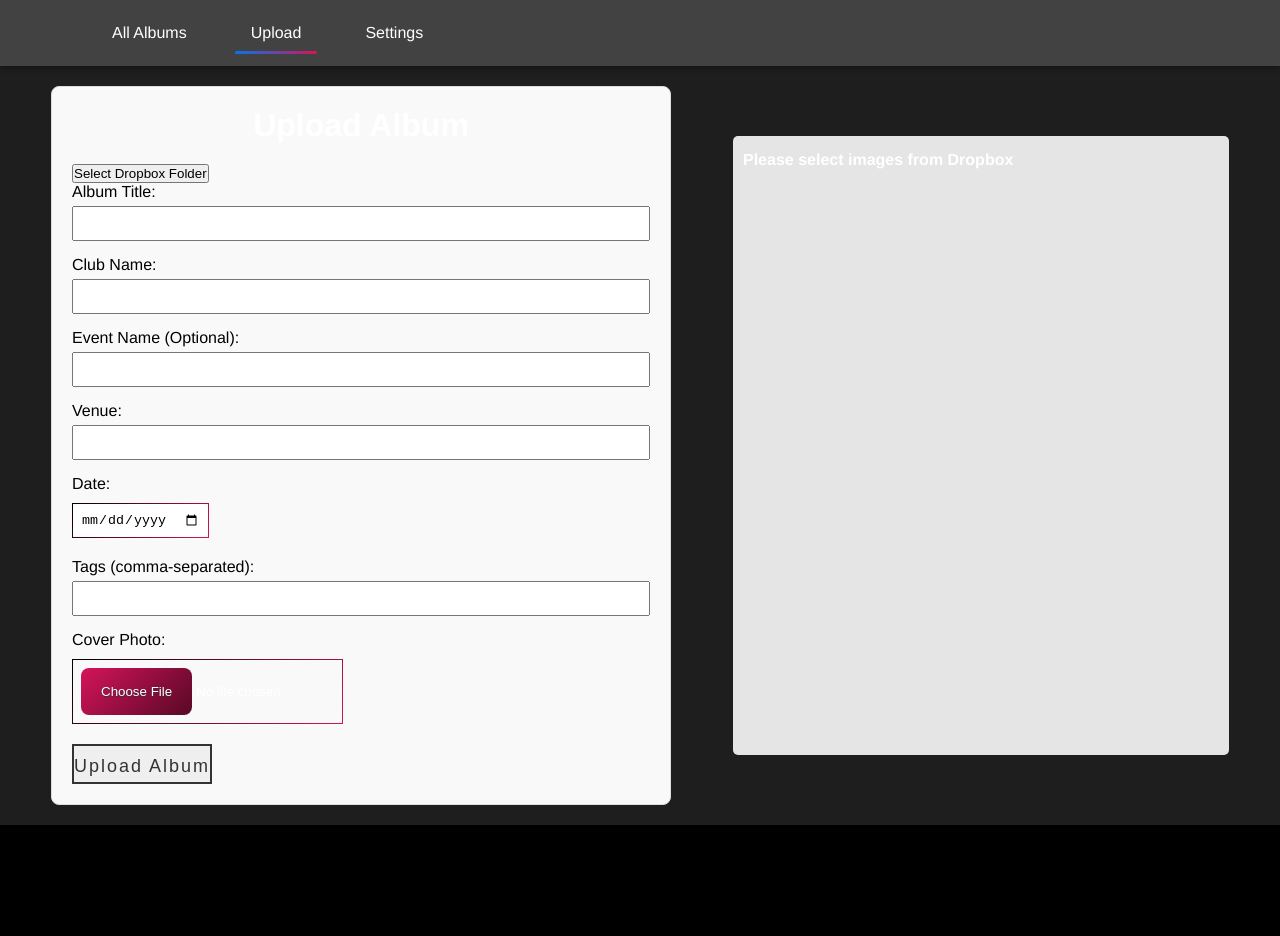
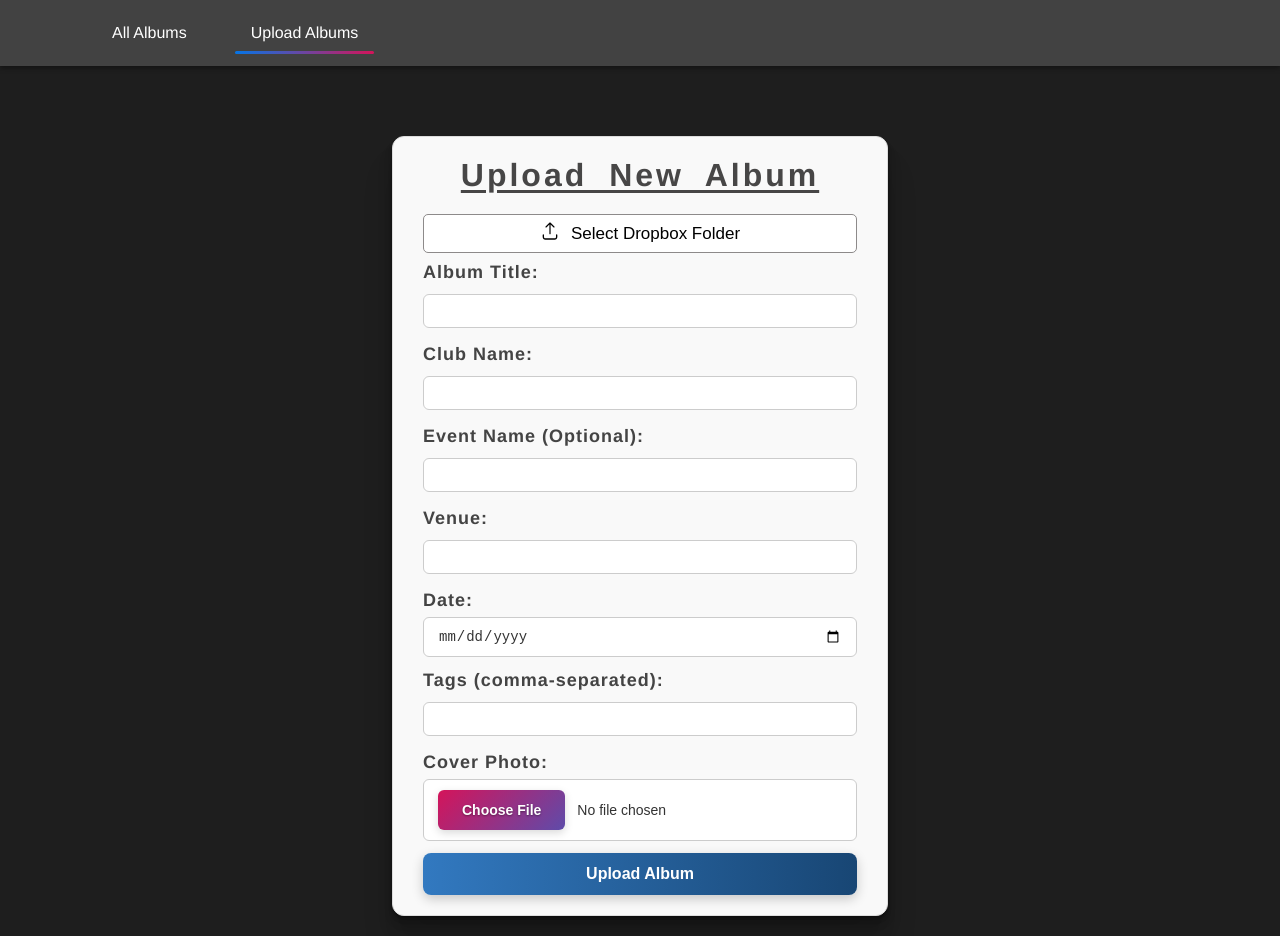
Before and after one commit to bharti404/Lowercase, a React (Create React App) app: page /admin/albumupload in a window 1280 px wide. Before the commit the page ends 825 px from the top, so only its background shows below. Built offline with nearby package versions, Linux system fonts and the light colour scheme.

Commit message:
fix ui for upload album

```diff
--- a/src/App.js
+++ b/src/App.js
@@ -40,6 +40,7 @@ function App() {
         {/* <Route path="/admin" element={<AlbumUpload />} /> */}
 
         <Route path="/admin" element={<AdminLayout />}>
+          <Route index element={<Abumlist />} />
           <Route path="albumlist" element={<Abumlist />} />
           <Route path="albumupload" element={<AlbumUpload />} />
           {/* <Route path="settings" element={<Settings />} /> */}
--- a/src/components/Cards/Curvedcard.css
+++ b/src/components/Cards/Curvedcard.css
@@ -8,7 +8,8 @@
     align-items: center;
     flex-wrap: wrap;
     justify-content: space-evenly;
-    margin: 00 00 100px 00;
+    gap:55px
+    /* margin: 00 00 100px 00; */
 
 }
 
--- a/src/components/admin/Adminlayout.css
+++ b/src/components/admin/Adminlayout.css
@@ -1,125 +1,5 @@
-/*
-.admin-layout {
-  display: flex;
-  background: linear-gradient(90deg, #000, #424242);
-}
 
-.sidebar {
-  width: 15%;
-  color: white;
-  padding: 20px;
-  height: 100vh;
-  background-color: #2c3e50;
-}
-
-.main-content {
-  width: 85vw;
-  padding: 20px;
-}
-
-.sidebar nav ul {
-  list-style: none !important;
-}
-
-.sidebar nav ul li {
-  margin: 30px 0;
-  position: relative;
-}
-
-.sidebar ul li a {
-  width: 200px;
-  height: 35px;
-  display: flex;
-  align-items: center;
-  cursor: pointer;
-  padding: 1em;
-  background: rgb(43, 43, 43);
-  position: relative;
-  color: white;
-  border-radius: 5px;
-  z-index: 10;
-  text-decoration: none;
-}
-
-.sidebar ul li a::before,
-.sidebar ul li a::after {
-  content: "";
-  position: absolute;
-  z-index: -1;
-  border-radius: 5px;
-  width: 105%;
-  transition: all 0.4s;
-}
-
-.sidebar ul li a::before {
-  left: 0%;
-  height: 130%;
-  background: linear-gradient(to right, #D4145A, #000);
-}
-
-.sidebar ul li a::after {
-  left: -10%;
-  height: 120%;
-  background: #ffffff56;
-  backdrop-filter: blur(10px);
-  box-shadow: 0 0 20px rgba(0, 0, 0, 0.164);
-}
-
-.sidebar ul li a:hover::before {
-  transform: translateX(15%);
-  background: linear-gradient(to right, #0575e6, #D4145A, #000);
-}
-
-.sidebar ul li a:hover::after {
-  transform: translateX(-15%);
-
-}
-
-.btmbox {
-  height: 20px;
-  width: 30px;
-  z-index: 10;
-  position: absolute;
-  background: linear-gradient(to right, #2A0812, #000);
-  right: -20px;
-  border-bottom-left-radius: 20px;
-}
-
-.topbox {
-  height: 20px;
-  width: 30px;
-  z-index: 12;
-  position: absolute;
-  background: linear-gradient(to right, #2A0812, #000);
-  right: -20px;
-  top: -15px;
-  border-top-left-radius: 20px;
-}
-
-.topbox,
-.btmbox {
-  display: none;
-}
-
-.active .topbox,
-.active .btmbox {
-  display: block;
-}
-
-
-.active a::after {
-  transform: translateX(-15%) !important;
-
-}
-
-.active a::before {
-  transform: translateX(15%) !important;
-} */
-
-
-
-/* AdminLayout.css */
-.admin-layout {
+/* .admin-layout {
   display: flex;
   flex-direction: column;
   background: #111;
@@ -184,3 +64,73 @@
   background: #1e1e1e;
   color: #fff;
 }
+ */
+
+
+ .admin-layout {
+  display: flex;
+  flex-direction: column;
+  background: #111;
+  min-height: 100vh;
+}
+
+.top-navbar {
+  background: linear-gradient(90deg, #424242, #424242);
+  padding: 1.5rem 6rem;
+  box-shadow: 0 2px 5px rgba(0,0,0,0.4);
+  position: sticky;
+  top: 0;
+  z-index: 100;
+}
+
+.top-navbar nav ul {
+  list-style: none;
+  display: flex;
+  gap: 2rem;
+  margin: 0;
+  padding: 0;
+  align-items: center;
+}
+
+.top-navbar nav ul li {
+  position: relative;
+}
+
+.top-navbar nav ul li a {
+  color: white;
+  text-decoration: none;
+  padding: 0.5rem 1rem;
+  border-radius: 6px;
+  transition: all 0.3s ease;
+  position: relative;
+  font-weight: 500;
+}
+
+/* underline effect */
+.top-navbar nav ul li a::before {
+  content: "";
+  position: absolute;
+  left: 0;
+  bottom: -5px;
+  height: 3px;
+  width: 100%;
+  background: linear-gradient(to right, #0575e6, #d4145a);
+  transform: scaleX(0);
+  transition: transform 0.3s ease;
+  transform-origin: right;
+  border-radius: 2px;
+}
+
+/* hover + active both show underline */
+.top-navbar nav ul li a:hover::before,
+.top-navbar nav ul li a.active::before {
+  transform: scaleX(1);
+  transform-origin: left;
+}
+
+.main-content {
+  flex: 1;
+  padding: 20px;
+  background: #1e1e1e;
+  color: #fff;
+}
--- a/src/components/admin/Adminlayout.jsx
+++ b/src/components/admin/Adminlayout.jsx
@@ -46,6 +46,7 @@
 import React from 'react';
 import { Outlet, useLocation } from 'react-router-dom';
 import './Adminlayout.css';
+import { Link ,NavLink } from "react-router-dom";
 
 const AdminLayout = () => {
 
@@ -57,11 +58,15 @@ const AdminLayout = () => {
    // AdminLayout.jsx
 <div className="admin-layout">
   <header className="top-navbar">
-    <nav>
+    {/* <nav>
       <ul>
         <li className={isActive('/admin/albumlist') ? 'active' : ''}>
           <a href="/admin/albumlist">All Albums</a>
         </li>
+
+        <li className={isActive('/admin/albumlist') ? 'active' : ''}>
+  <Link to="/admin/albumlist">All Albums</Link>
+</li>
         <li className={isActive('/admin/albumupload') ? 'active' : ''}>
           <a href="/admin/albumupload">Upload</a>
         </li>
@@ -69,7 +74,43 @@ const AdminLayout = () => {
           <a href="/admin/settings">Settings</a>
         </li>
       </ul>
-    </nav>
+    </nav> */}
+
+
+
+<nav>
+  <ul>
+    <li>
+      <NavLink
+        to="/admin/albumlist"
+        className={({ isActive }) => (isActive ? "active" : "")}
+        end
+      >
+        All Albums
+      </NavLink>
+    </li>
+
+    <li>
+      <NavLink
+        to="/admin/albumupload"
+        className={({ isActive }) => (isActive ? "active" : "")}
+      >
+        Upload Albums
+      </NavLink>
+    </li>
+
+    {/* <li>
+      <NavLink
+        to="/admin/settings"
+        className={({ isActive }) => (isActive ? "active" : "")}
+      >
+        Settings
+      </NavLink>
+    </li> */}
+  </ul>
+</nav>
+
+
   </header>
 
   <main className="main-content">
--- a/src/components/admin/Album/Albumupload.css
+++ b/src/components/admin/Album/Albumupload.css
@@ -1,13 +1,80 @@
 /* AlbumUpload.css */
+
+
+.album-upload-container{
+  display: flex;
+  height: auto;
+  align-items: flex-start;
+  justify-content: center;
+
+  margin-top: 50px;
+}
 .album-upload {
-   width: 50%;
+   width: 40%;
     margin: 0 auto;
     padding: 20px;
+    padding-left: 30px;
+    padding-right: 30px;
     border: 1px solid #ddd;
-    border-radius: 8px;
+    border-radius: 12px;
+   box-shadow: 0 1px 1px rgba(0,0,0,0.11),
+              0 2px 2px rgba(0,0,0,0.11),
+              0 4px 4px rgba(0,0,0,0.11),
+              0 8px 8px rgba(0,0,0,0.11),
+              0 16px 16px rgba(0,0,0,0.11),
+              0 32px 32px rgba(0,0,0,0.11);
     background-color: #f9f9f9;
   }
 
+  .album-heading{
+    color: #474646;
+    text-align: center;
+    word-spacing: 10px;
+    letter-spacing: 3px;
+    text-decoration-line: underline;
+    text-underline-offset: 4px;
+  }
+  .dropbox-button{
+    padding-top: 6px;
+    padding-bottom: 6px;
+    font-size: 17px;
+    font-weight: 500;
+    width: 100%;
+    text-align: center;
+    display: flex;
+    align-items: center;
+    justify-content: center;
+    gap:11px;
+    background-color: white;
+    border: 1px solid rgb(141, 138, 138);
+    border-radius: 5px;
+    margin-bottom: 8px;
+
+
+  }
+  .dropbox-icon{
+    font-size: 20px;
+    font-weight: 600;
+  }
+
+  .form-group label {
+    font-size: 18px;
+    line-height: 22px;
+    letter-spacing: 1px;
+  }
+
+  .form-group input {
+  width: 100%;                 /* make it expand full width */
+  padding: 10px 14px;          /* more balanced padding */
+  background-color: #fff;
+  border: 1px solid #ccc;      /* lighter neutral border */
+  border-radius: 6px;          /* smoother corners */
+  margin-bottom: 12px;
+  font-size: 14px;
+  color: #333;
+  transition: all 0.25s ease;  /* smooth hover/focus animations */
+  outline: none;               /* remove default browser outline */
+}
   .abumupaod_head{
 
     margin: 10px auto 50px auto;
@@ -119,12 +186,6 @@ cursor: pointer;
 
   }
 
-  .album-upload-container{
-
-    display: flex;
-
-    justify-content: space-around;
-  }
 
 
 
@@ -134,9 +195,9 @@ cursor: pointer;
 
   /* for button now */
 
-   .fetch-button{
+   /* .fetch-button{
     display: block;
-    /* width: 200px; */
+
     height: 40px;
     line-height: 40px;
     font-size: 18px;
@@ -150,7 +211,27 @@ cursor: pointer;
     transition: all .35s;
 
 
-  }
+  } */
+
+  .fetch-button {
+  display: inline-block;
+  background: linear-gradient(90deg, #3279c0, #184674);
+  color: #fff;
+  font-size: 16px;
+  font-weight: 600;
+  padding: 12px 28px;
+  border: none;
+  border-radius: 8px;
+  cursor: pointer;
+  transition: all 0.3s ease;
+  box-shadow: 0 4px 12px rgba(0,0,0,0.2);
+}
+
+.album-form{
+  display: flex;
+  flex-direction: column;
+
+}
 
   .fetch-button span{
     position: relative;
@@ -158,7 +239,7 @@ cursor: pointer;
     padding: 10px;
   }
 
-  .fetch-button:after{
+  /* .fetch-button:after{
     position: absolute;
     content: "";
     top: 0;
@@ -168,7 +249,7 @@ cursor: pointer;
     background: linear-gradient(to right, #D4145A, #000);
     transition: all .35s;
 
-  }
+  } */
 
   .fetch-button:hover{
     color: #fff;
@@ -185,7 +266,7 @@ cursor: pointer;
   }
 
 
-  .album-upload input[type="date"] {
+  /* .album-upload input[type="date"] {
     display: inline-block;
     border-radius: 10px;
     border: 1px dashed;
@@ -194,7 +275,7 @@ cursor: pointer;
     margin: 10px 0 20px 0;
     padding: 8px;
     overflow: hidden;
-  }
+  } */
 
   .custom-date-input {
 
@@ -206,7 +287,7 @@ cursor: pointer;
     cursor: pointer;
   }
 
-  .album-upload input[type="file"] {
+  /* .album-upload input[type="file"] {
     display: inline-block;
     border-radius: 10px;
     border: 1px dashed;
@@ -215,9 +296,9 @@ cursor: pointer;
     margin: 10px 0 20px 0;
     padding: 8px;
     overflow: hidden;
-  }
+  } */
 
-  input::file-selector-button {
+  /* input::file-selector-button {
     background: linear-gradient(135deg, rgba(212,20,90,1) 0%, rgba(0,0,0,1) 100%);
 
     background-position-x: 0%;
@@ -229,12 +310,65 @@ cursor: pointer;
     padding: 1rem 1.25rem;
     text-shadow: 0 1px 1px #333;
     transition: all 0.25s;
-  }
+  } */
+
+
+  .form-group input::file-selector-button {
+  background: linear-gradient(135deg, #d4145a 0%, #0575e6 100%);
+  background-size: 200%;
+  border: none;
+  border-radius: 6px;
+  color: #fff;
+  font-weight: 600;
+  font-size: 14px;
+  padding: 0.75rem 1.5rem;
+  margin-right: 12px;
+  cursor: pointer;
+  text-shadow: 0 1px 2px rgba(0,0,0,0.4);
+  transition: all 0.3s ease;
+  box-shadow: 0 3px 8px rgba(0,0,0,0.15);
+}
+
+.form-group input::file-selector-button:hover {
+  background-position: right center;
+  transform: translateY(-2px);
+  box-shadow: 0 6px 14px rgba(0,0,0,0.25);
+}
   input::file-selector-button:hover {
     background-position-x: 100%;
     transform: scale(1.1);
   }
 
+  .form-group input::file-selector-button:active {
+  transform: translateY(0);
+  box-shadow: 0 2px 6px rgba(0,0,0,0.2);
+}
+
   label{
-    color: #000;
+
+    display: block;
+  margin-bottom: 6px;
+  font-size: 15px;
+  font-weight: 600;
+  color: #444;
+  letter-spacing: 0.3px;
   }
+
+
+
+
+.dropboxpictures_container {
+  display: hidden;
+  background-color: #e5e5e5;
+  padding: 20px;
+  border-radius: 12px;
+  box-shadow: rgba(0,0,0,0.1) 0px 4px 12px;
+  overflow-y: auto;
+
+
+}
+
+
+.visable{
+display: none;
+}
--- a/src/components/admin/Album/Albumupload.jsx
+++ b/src/components/admin/Album/Albumupload.jsx
@@ -2,6 +2,7 @@ import React, { useEffect, useState } from "react";
 import axios from "axios";
 import "./Albumupload.css";
 import { InfinitySpin } from "react-loader-spinner";
+import { RxUpload } from "react-icons/rx";
 
 const AlbumUpload = () => {
   const [title, setTitle] = useState("");
@@ -174,10 +175,10 @@ const AlbumUpload = () => {
   return (
     <div className="album-upload-container">
       <div className="album-upload">
-        <h2>Upload Album</h2>
+        <h2 className="album-heading">Upload New Album</h2>
 
-        <button type="button" onClick={openDropboxChooser}>
-          Select Dropbox Folder
+        <button type="button" onClick={openDropboxChooser} className="dropbox-button">
+           <span ><RxUpload className="dropbox-icon" /></span>Select Dropbox Folder
         </button>
 
         <form onSubmit={handleSubmit} className="album-form">
@@ -256,7 +257,44 @@ const AlbumUpload = () => {
       </div>
 
       {/* 🔹 Preview */}
-      <div className="dropboxpictures_container">
+
+
+      {/* 🔹 Show/Hide the whole box */}
+{loading || !assets ? (
+  <div className="dropboxpictures_container">
+    {loading ? (
+      <InfinitySpin
+        visible={true}
+        width="200"
+        color="#4fa94d"
+        ariaLabel="infinity-spin-loading"
+      />
+    ) : (
+      <>
+        <p className="selecteddropbox_head">
+          Selected Dropbox Images ({dropboxImages.length})
+        </p>
+        <div className="dropboxpictures_container_items">
+          {dropboxImages.map((url, index) => (
+            <div className="dropboxpictures_container_item" key={index}>
+              <img
+                src={url}
+                alt={`Selected ${index + 1}`}
+                className="dropboxpictures_container_item_pic"
+                onError={(e) => {
+                  e.target.src =
+                    "https://via.placeholder.com/150?text=Image+Error";
+                }}
+              />
+            </div>
+          ))}
+        </div>
+      </>
+    )}
+  </div>
+) : null}
+
+      {/* <div  className={`dropboxpictures_container ${assets ? "visable" : ""}`}>
         {assets ? (
           <>
             <p className="selecteddropbox_head">
@@ -293,7 +331,7 @@ const AlbumUpload = () => {
             </div>
           </>
         )}
-      </div>
+      </div> */}
     </div>
   );
 };
```
